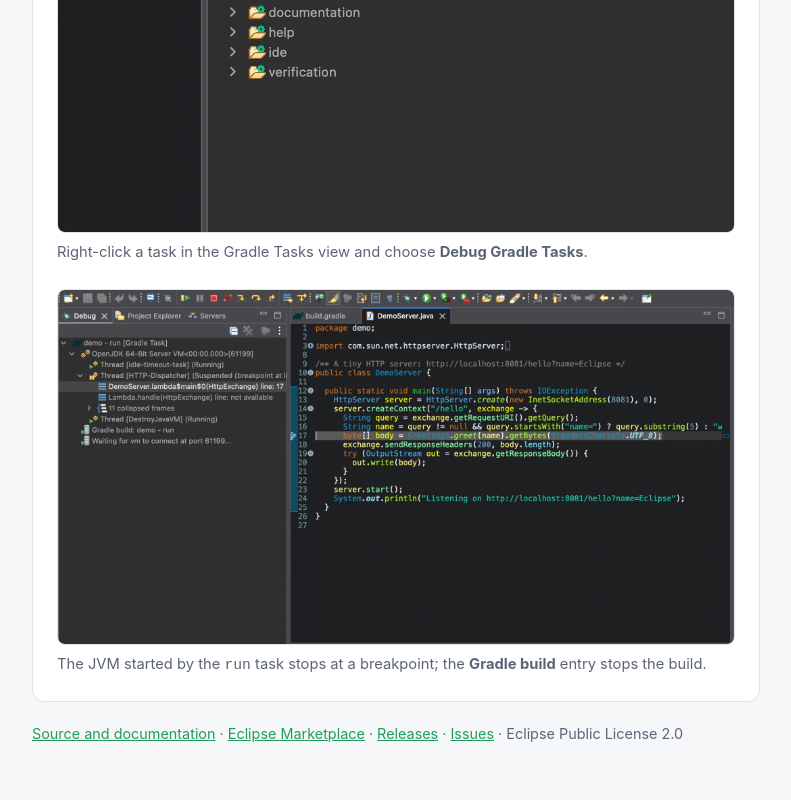
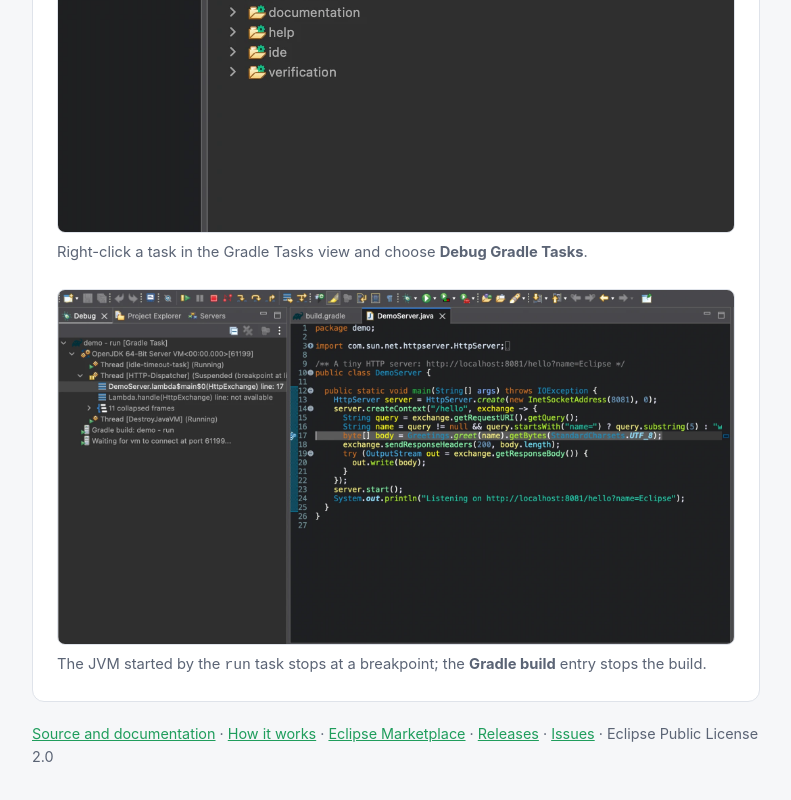
Before and after one commit to legrottagliegionata/eclipse-gradle-debug, a plain HTML site: page site/pages/index.html in a window 1280 px wide. Shown: the part 1419-2219 px from the top of the page, without its empty margins (244-1035 px from the left). Drawn offline with Linux system fonts and the light colour scheme; files whose address does not match are found by name.

Commit message:
Update site page: link to the article

```diff
--- a/site/pages/index.html
+++ b/site/pages/index.html
@@ -156,6 +156,7 @@
 
     <footer class="muted">
       <a href="https://github.com/legrottagliegionata/eclipse-gradle-debug">Source and documentation</a> ·
+      <a href="https://dev.to/gionata_legrottaglie/debugging-gradle-tasks-in-eclipse-the-way-intellij-does-it-1a82">How it works</a> ·
       <a href="https://marketplace.eclipse.org/content/gradle-task-debugger-eclipse">Eclipse Marketplace</a> ·
       <a href="https://github.com/legrottagliegionata/eclipse-gradle-debug/releases">Releases</a> ·
       <a href="https://github.com/legrottagliegionata/eclipse-gradle-debug/issues">Issues</a> ·
```
